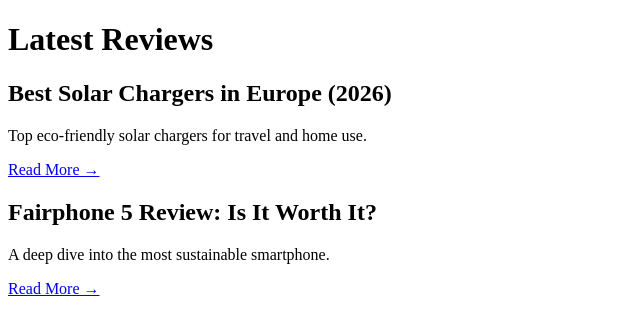
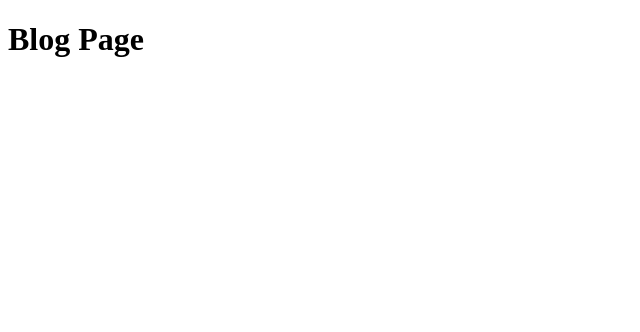
Before and after one commit to bonny503/EcoTech-Reviews-Europe-, a Next.js app: page /blog in a window 1280 px wide. Shown: the top 332 px of the page, without its empty margins (0-640 px from the left). Built offline with nearby package versions, Linux system fonts and the light colour scheme.

Commit message:
Update page.tsx

```diff
--- a/app/blog/page.tsx
+++ b/app/blog/page.tsx
@@ -1,26 +1,3 @@
-import Link from "next/link";
-import { posts } from "@/data/posts";
-
-export default function BlogPage() {
-  return (
-    <div className="py-10">
-      <h1 className="text-3xl font-bold mb-6">Latest Reviews</h1>
-
-      <div className="grid gap-6">
-        {posts.map((post) => (
-          <div key={post.slug} className="border p-4 rounded-lg">
-            <h2 className="text-xl font-semibold">{post.title}</h2>
-            <p className="text-gray-600 mt-2">{post.excerpt}</p>
-
-            <Link
-              href={`/blog/${post.slug}`}
-              className="text-green-600 mt-3 inline-block"
-            >
-              Read More →
-            </Link>
-          </div>
-        ))}
-      </div>
-    </div>
-  );
+export default function Blog() {
+  return <h1>Blog Page</h1>;
 }
```
